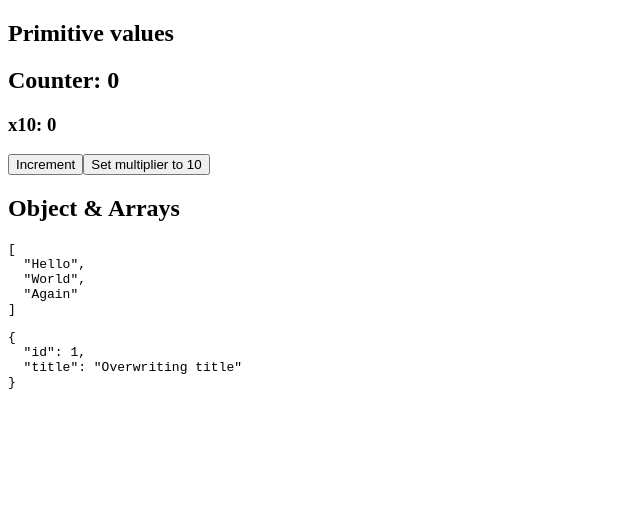
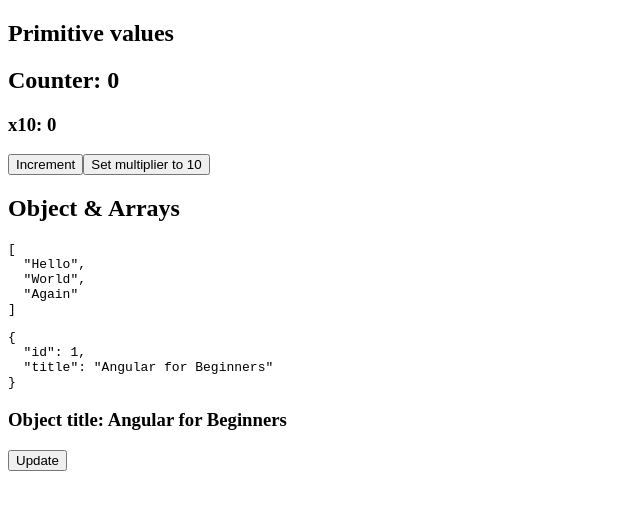
Before and after one commit to nncl/angular-signals, an Angular app: page / in a window 1280 px wide. Shown: the top 510 px of the page, without its empty margins (0-640 px from the left). Built offline with nearby package versions, Linux system fonts and the light colour scheme.

Commit message:
feat: :zap: Creates custom equality check for object

```diff
--- a/src/app/app.component.html
+++ b/src/app/app.component.html
@@ -13,4 +13,8 @@
 
   <pre>{{ list() | json }}</pre>
   <pre>{{ object() | json }}</pre>
+
+  <h3>Object title: {{ title() }}</h3>
+
+  <button type="button" (click)="updateObject()">Update</button>
 </section>
--- a/src/app/app.component.ts
+++ b/src/app/app.component.ts
@@ -24,20 +24,40 @@
 
   list = signal(['Hello', 'World']);
 
-  object = signal({
-    id: 1,
-    title: 'Angular for Beginners',
+  object = signal(
+    {
+      id: 1,
+      title: 'Angular for Beginners',
+    },
+    // Most cases we're not using this equality custom check
+    {
+      equal: (a, b) => {
+        return a.id === b.id && a.title == b.title;
+      },
+    }
+  );
+
+  title = computed(() => {
+    console.log(`Calling computed function...`);
+    return this.object().title;
   });
 
   constructor() {
     console.log(`counter value: ${this.counter()}`);
 
     this.list().push('Again');
-    this.object().title = 'Overwriting title';
+    // this.object().title = 'Overwriting title';
   }
 
   increment() {
     this.counter.set(this.counter() + 1);
     this.counter.update((counter) => counter + 1);
   }
+
+  updateObject() {
+    this.object.set({
+      id: 1,
+      title: 'Angular for Beginners',
+    });
+  }
 }
```
